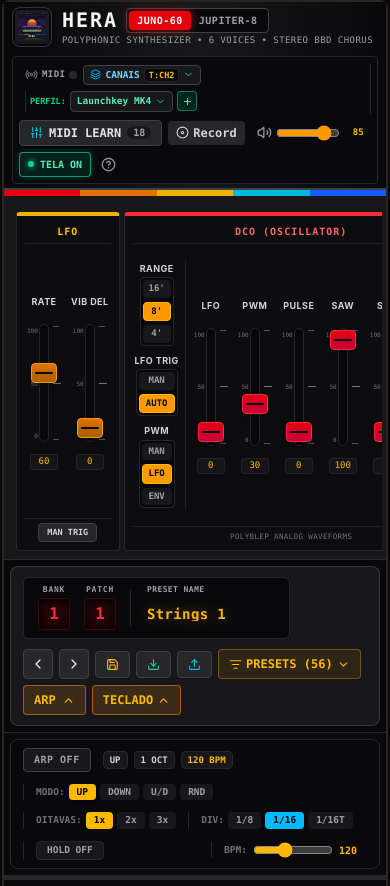
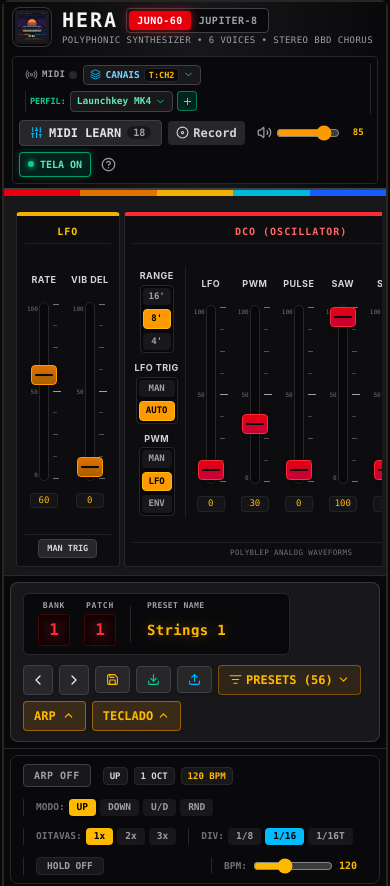
Before and after one commit to danilokosky/Back-to-the-80s-synth, a React (Vite) app: page / in a window 390 px wide. Shown: the top 886 px of the page. Built offline with nearby package versions, Linux system fonts and the light colour scheme.

Commit message:
feat(ui): optimize fader layout and slider visuals
Expand fader elongation range for better responsiveness across diverse screen aspect ratios and add intermediate tick marks to the slider UI.

```diff
--- a/src/components/HeraApp.tsx
+++ b/src/components/HeraApp.tsx
@@ -344,19 +344,19 @@ export const HeraApp: React.FC = () => {
 
     const headerH = topHeaderRef.current?.offsetHeight || 54;
     const voicingBarH = presetBarRef.current?.offsetHeight || 56;
-    const arpAllowance = isArpSectionOpen && !isKeyboardOpen ? 36 : 0;
+    const arpAllowance = isArpSectionOpen && !isKeyboardOpen ? 44 : 0;
     // Area of Interest 1: Top Header Bar + Faders/Filters/FX Section + Voicing/Preset Bar
-    // Faders smoothly adapt between 0.88x (-12% retraction) and 1.20x (+20% elongation)
-    // so Area of Interest 1 fits 100% of the viewport with zero vertical scroll leftover ("sobra").
+    // Faders smoothly adapt between 0.82x and 2.15x ("efeito de sanfona") across all screen proportions
+    // (Smartphones, Tablets, Samsung DeX, Monitors) so Area of Interest 1 fits 100% of the viewport.
     const nonRackArea1H = headerH + voicingBarH + arpAllowance + 16;
     const baseRackH = 268;
 
-    const availableForRack = Math.max(baseRackH * 0.88, vh - nonRackArea1H);
+    const availableForRack = Math.max(baseRackH * 0.82, vh - nonRackArea1H);
     const rawElongation = availableForRack / baseRackH;
-    const elongation = Math.min(1.2, Math.max(0.88, rawElongation));
-
-    const maxArea1H = headerH + voicingBarH + 16 + baseRackH * 1.2 + 24;
-    const widescreenFit = aspect >= 1.65 && vh <= maxArea1H && (!isArpSectionOpen || isKeyboardOpen);
+    const elongation = Math.min(2.15, Math.max(0.82, rawElongation));
+
+    const maxArea1H = headerH + voicingBarH + 16 + baseRackH * 2.15 + 24;
+    const widescreenFit = aspect >= 1.25 && vh <= maxArea1H && (!isArpSectionOpen || isKeyboardOpen);
 
     return {
       faderElongation: elongation,
--- a/src/components/Slider.tsx
+++ b/src/components/Slider.tsx
@@ -287,15 +287,23 @@ export const Slider: React.FC<SliderProps> = ({
         {/* Tick scale marks left side - strictly z-0 behind the fader cap */}
         <div className="absolute left-0 top-2.5 bottom-2.5 flex flex-col justify-between items-end pr-0.5 text-[6px] font-mono text-zinc-500 pointer-events-none z-0">
           <span>100</span>
+          <span className="hidden sm:inline text-[5px] text-zinc-600">75</span>
           <span>50</span>
+          <span className="hidden sm:inline text-[5px] text-zinc-600">25</span>
           <span>0</span>
         </div>
 
         {/* Tick scale marks right side - strictly z-0 behind the fader cap */}
         <div className="absolute right-0 top-2.5 bottom-2.5 flex flex-col justify-between items-start pl-0.5 text-[7px] font-mono text-zinc-500 pointer-events-none z-0">
-          <div className="w-1.5 h-[1px] bg-zinc-600" />
-          <div className="w-2 h-[1px] bg-zinc-500" />
-          <div className="w-1.5 h-[1px] bg-zinc-600" />
+          <div className="w-1.5 h-[1px] bg-zinc-500" />
+          <div className="w-1 h-[1px] bg-zinc-700" />
+          <div className="w-1.25 h-[1px] bg-zinc-600" />
+          <div className="w-1 h-[1px] bg-zinc-700" />
+          <div className="w-2 h-[1px] bg-zinc-400" />
+          <div className="w-1 h-[1px] bg-zinc-700" />
+          <div className="w-1.25 h-[1px] bg-zinc-600" />
+          <div className="w-1 h-[1px] bg-zinc-700" />
+          <div className="w-1.5 h-[1px] bg-zinc-500" />
         </div>
 
         {/* Vertical Groove Slot */}
```
Also changed, not shown: 1 other file (tests, documents, lock files or other folders).
